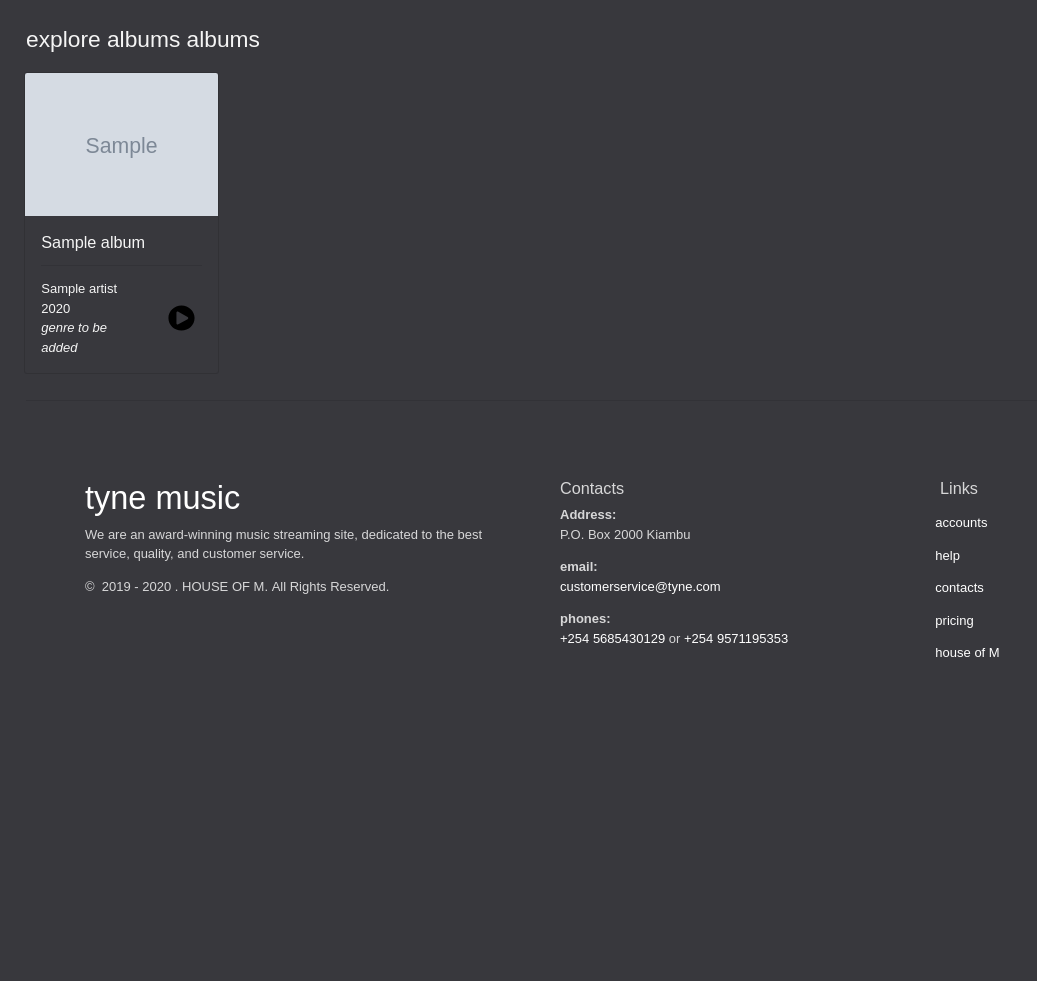
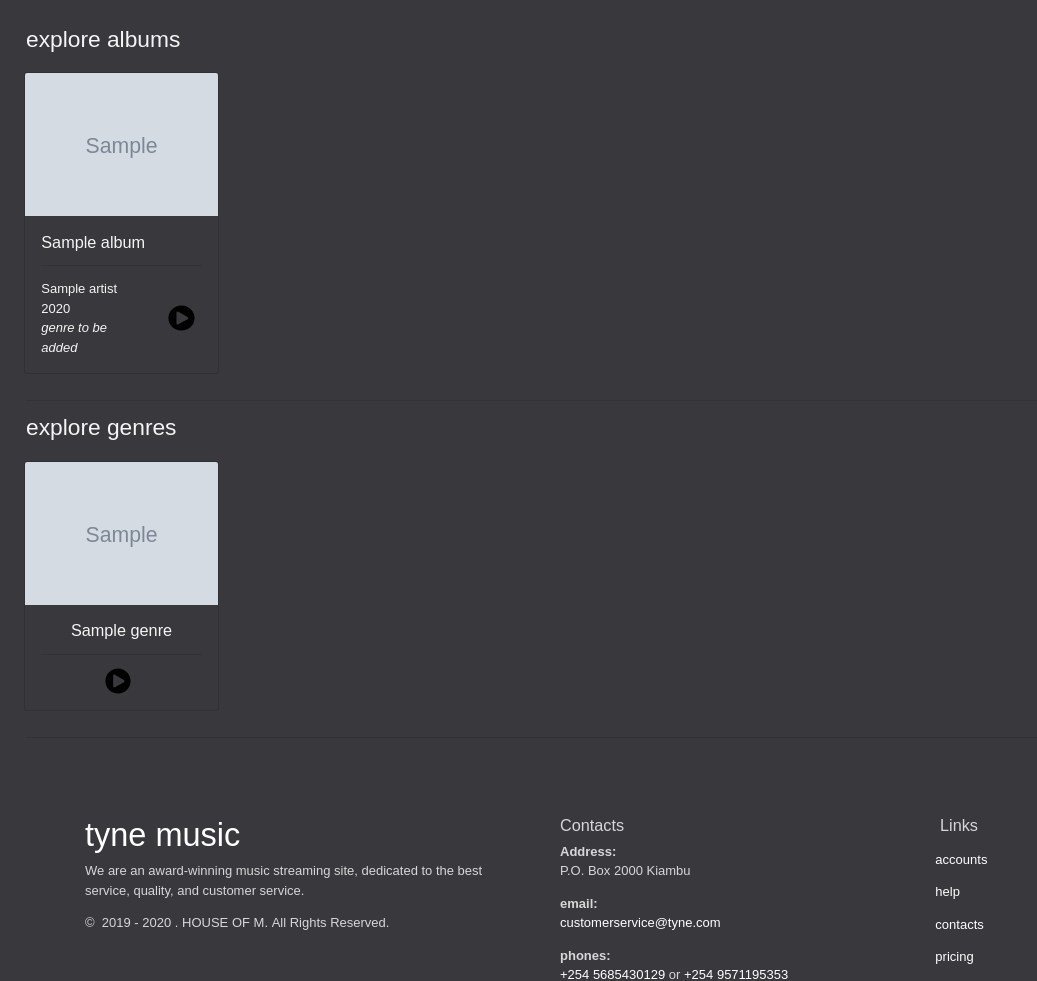
Before and after one commit to muremwa/tyne-music, a Django app: page /music/ in a window 1280 px wide. Shown: the part 59-1040 px from the top of the page, without its empty margins (0-1037 px from the left). Before the commit the page ends 716 px from the top, so only its background shows below. Run offline with Django 3.2, Linux system fonts and the light colour scheme; tables that the repository leaves empty hold one stand-in row (values such as "Sample post"); grey boxes marked "Sample" are stand-in pictures; some libraries are stand-ins or nearby versions.

Commit message:
added genres catalogue

```diff
--- a/music/templates/music/index.html
+++ b/music/templates/music/index.html
@@ -8,7 +8,7 @@
 
     <!-- All albums -->
     <div id="albums">
-        <h3>explore albums albums</h3>
+        <h3>explore albums</h3>
 
         <div class="row">
             {% for album in albums %}
@@ -42,6 +42,35 @@
     </div>
 
 
+    <!-- Genres -->
+    <div id="genres">
+        <h3>explore genres</h3>
+
+        <div class="row">
+            {% for genre in genres %}
+            <!-- A genre -->
+            <div class="card index-card genre">
+                <div class="top">
+                    <img class="card-img-top" alt="cover for {{ genre.name }}" src="{{ genre.image.url }}"/>
+                </div>
+                <div class="card-body">
+                    <h5 class="card-title"><a href="{{ genre.get_absolute_url}}">{{ genre.name }}</a></h5>
+                    <hr>
+                    <div class="card-text">
+                        <div class="play-par" data-toggle="tooltip" data-placement="bottom" title="play {{ genre.name }} songs now">
+                            <a href="{{ genre.get_absolute_url }}"><img class="play-btn" src="{% static 'svg/play-circle.svg' %}" alt="play-button"></a>
+                        </div>
+                    </div>
+                </div>
+            </div>
+            <!-- End of genre -->
+            {% endfor %}
+        </div>
+
+        <hr>
+    </div>
+
+
 
 </div>
 {% endblock content %}
--- a/tyne/static/music/css/index.css
+++ b/tyne/static/music/css/index.css
@@ -38,3 +38,11 @@
     cursor: pointer;
     width: 80%;
 }
+
+.genre .card-title {
+    text-align: center;
+}
+
+.genre .play-par {
+    width: 20%;
+}
```
